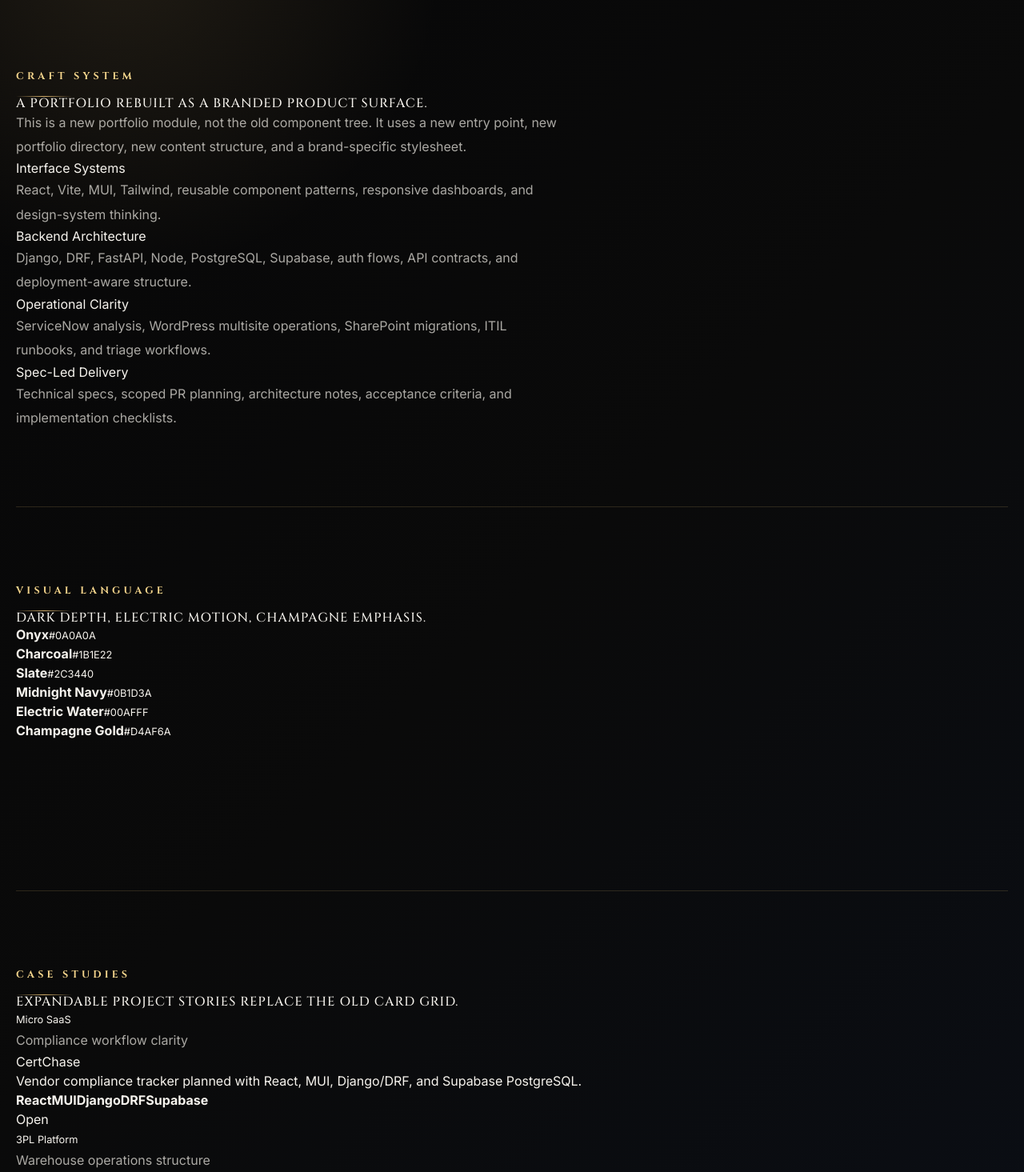
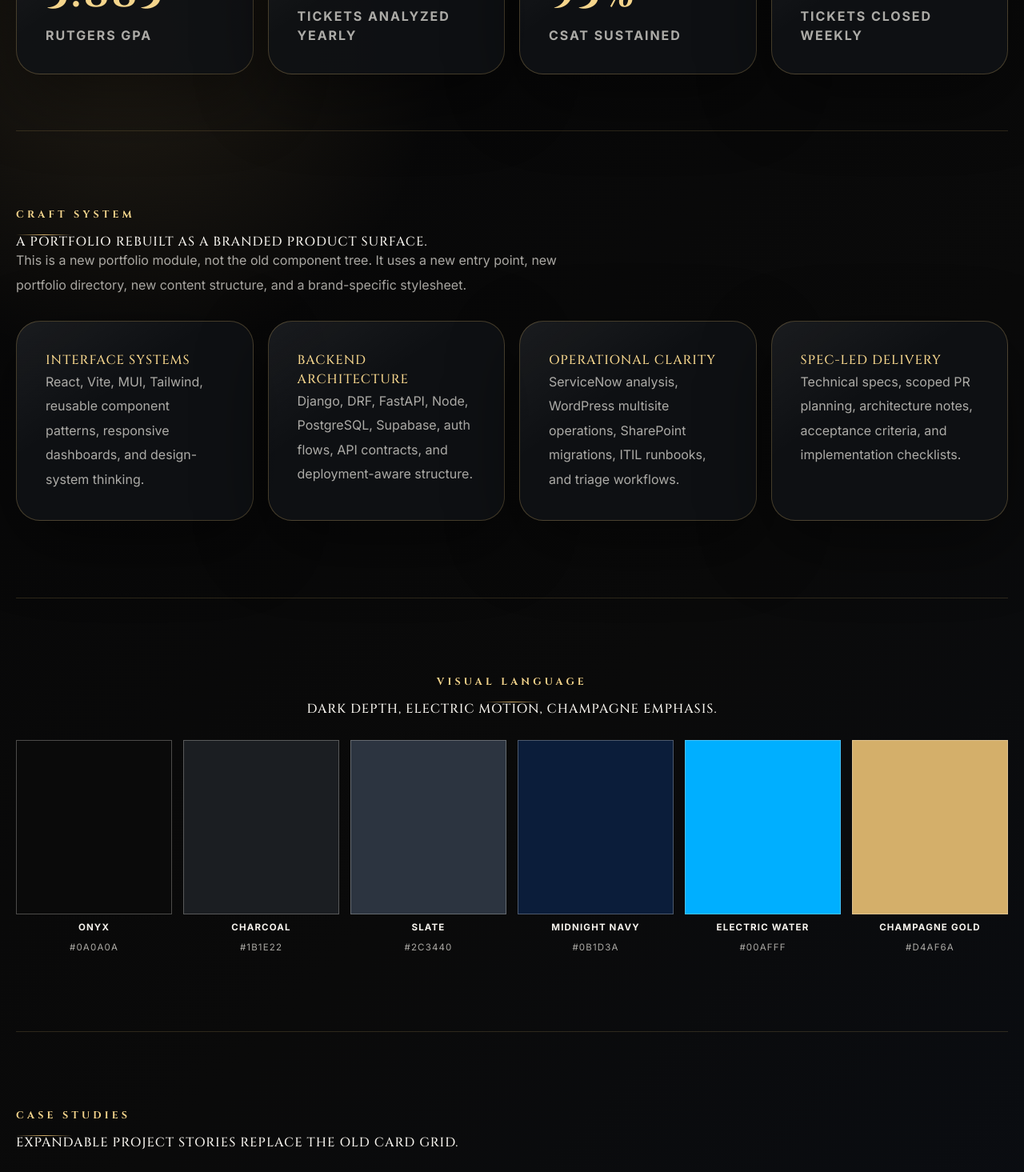
Before and after one commit to jason-huang-dev/jason-huang-dev.github.io, a React (Vite) app: page / in a window 1280 px wide. Shown: the part 900-2365 px from the top of the page at 80% size. Built offline with nearby package versions, Linux system fonts and the light colour scheme.

Commit message:
Complete scratch portfolio styling

```diff
--- a/src/portfolio/portfolio.css
+++ b/src/portfolio/portfolio.css
@@ -1,64 +1,65 @@
 @import url('https://fonts.googleapis.com/css2?family=Cinzel:wght@500;600;700&family=Inter:wght@400;500;600;700;800&display=swap');
 
-:root {
-  --onyx: #0a0a0a;
-  --charcoal: #1b1e22;
-  --slate: #2c3440;
-  --midnight: #0b1d3a;
-  --water: #00afff;
-  --gold: #d4af6a;
-  --gold-bright: #f5d58c;
-  --ivory: #f7f4ee;
-  --muted: rgba(247, 244, 238, 0.68);
-  --line: rgba(212, 175, 106, 0.28);
-}
-
+:root { --onyx:#0a0a0a; --charcoal:#1b1e22; --slate:#2c3440; --midnight:#0b1d3a; --water:#00afff; --gold:#d4af6a; --gold-bright:#f5d58c; --ivory:#f7f4ee; --muted:rgba(247,244,238,.68); --line:rgba(212,175,106,.28); }
 * { box-sizing: border-box; }
 html { scroll-behavior: smooth; }
-body {
-  margin: 0;
-  color: var(--ivory);
-  background:
-    radial-gradient(circle at 50% -8%, rgba(0, 175, 255, 0.18), transparent 30rem),
-    radial-gradient(circle at 12% 20%, rgba(212, 175, 106, 0.12), transparent 25rem),
-    linear-gradient(135deg, #050506, #0a0a0a 42%, #0b1220);
-  font-family: Inter, system-ui, sans-serif;
-}
-
-a { color: inherit; text-decoration: none; }
-.portfolio-root { width: min(1240px, calc(100% - 34px)); margin: 0 auto; }
-.portfolio-nav {
-  position: sticky; top: 16px; z-index: 10;
-  display: flex; justify-content: space-between; align-items: center; gap: 20px;
-  margin: 16px 0 24px; padding: 12px 14px;
-  border: 1px solid var(--line); border-radius: 999px;
-  background: rgba(10, 10, 10, 0.76); backdrop-filter: blur(18px);
-}
-.portfolio-brand { display: flex; align-items: center; gap: 12px; font-family: Cinzel, serif; letter-spacing: .16em; text-transform: uppercase; font-weight: 700; }
-.portfolio-nav nav { display: flex; flex-wrap: wrap; gap: 4px; }
-.portfolio-nav nav a { color: var(--muted); font-family: Cinzel, serif; font-size: .74rem; letter-spacing: .16em; text-transform: uppercase; padding: 10px 12px; border-radius: 999px; }
-.portfolio-nav nav a:hover { color: var(--gold-bright); background: rgba(212, 175, 106, .08); }
-.mark {
-  display: grid; place-items: center;
-  width: 48px; height: 48px; border-radius: 999px;
-  border: 1px solid var(--gold); color: var(--gold-bright);
-  font-family: Cinzel, serif; font-weight: 700;
-  background: radial-gradient(circle, rgba(0, 175, 255, .18), rgba(10, 10, 10, .8));
-  box-shadow: 0 0 34px rgba(0, 175, 255, .14);
-}
-.hero-new { min-height: calc(100vh - 120px); display: grid; grid-template-columns: .95fr 1fr .6fr; gap: 28px; align-items: center; padding: 56px 0 84px; position: relative; }
-.kicker { color: var(--gold-bright); font-family: Cinzel, serif; text-transform: uppercase; letter-spacing: .34em; font-size: .78rem; font-weight: 700; }
-.kicker::after { content: ''; display: block; width: 70px; height: 1px; margin-top: 14px; background: linear-gradient(90deg, transparent, var(--gold), transparent); }
-h1, h2 { font-family: Cinzel, serif; text-transform: uppercase; font-weight: 600; letter-spacing: .06em; }
-h1 { font-size: clamp(2.6rem, 6vw, 6rem); line-height: .96; margin: 0 0 22px; }
-h2 { font-size: clamp(2rem, 4vw, 4rem); line-height: 1.05; margin: 0 0 18px; }
-.hero-new p:not(.kicker), .section-new p:not(.kicker) { color: var(--muted); line-height: 1.9; max-width: 680px; }
-.actions { display: flex; flex-wrap: wrap; gap: 12px; margin-top: 28px; }
-.actions a { min-height: 48px; display: inline-flex; align-items: center; padding: 0 20px; border-radius: 999px; font-family: Cinzel, serif; font-size: .76rem; letter-spacing: .14em; text-transform: uppercase; border: 1px solid var(--line); }
-.actions a:first-child { color: #0a0a0a; background: linear-gradient(135deg, #f5d58c, #d4af6a 50%, #8a6428); }
-.emblem { display: grid; place-items: center; min-height: 460px; border-radius: 999px; border: 1px solid rgba(212, 175, 106, .26); background: radial-gradient(circle, rgba(0, 175, 255, .16), transparent 62%); }
-.emblem .mark { width: min(74vw, 340px); height: min(74vw, 340px); font-size: clamp(3rem, 10vw, 7rem); }
-.keywords { display: grid; gap: 14px; }
-.keywords b { border: 1px solid rgba(212, 175, 106, .22); border-radius: 18px; padding: 18px; font-family: Cinzel, serif; color: var(--gold-bright); letter-spacing: .22em; text-transform: uppercase; background: rgba(16, 18, 22, .68); }
-.section-new { min-height: 60vh; padding: 96px 0; border-top: 1px solid rgba(212, 175, 106, .18); }
-@media (max-width: 980px) { .hero-new { grid-template-columns: 1fr; } .emblem { order: -1; min-height: 320px; } .portfolio-nav { align-items: flex-start; flex-direction: column; border-radius: 28px; } }
+body { margin:0; color:var(--ivory); background:radial-gradient(circle at 50% -8%, rgba(0,175,255,.18), transparent 30rem), radial-gradient(circle at 12% 20%, rgba(212,175,106,.12), transparent 25rem), linear-gradient(135deg,#050506,#0a0a0a 42%,#0b1220); font-family:Inter,system-ui,sans-serif; }
+a { color:inherit; text-decoration:none; }
+.portfolio-root { width:min(1240px,calc(100% - 34px)); margin:0 auto; }
+.portfolio-nav { position:sticky; top:16px; z-index:10; display:flex; justify-content:space-between; align-items:center; gap:20px; margin:16px 0 24px; padding:12px 14px; border:1px solid var(--line); border-radius:999px; background:rgba(10,10,10,.76); backdrop-filter:blur(18px); }
+.portfolio-brand { display:flex; align-items:center; gap:12px; font-family:Cinzel,serif; letter-spacing:.16em; text-transform:uppercase; font-weight:700; }
+.portfolio-nav nav { display:flex; flex-wrap:wrap; gap:4px; }
+.portfolio-nav nav a { color:var(--muted); font-family:Cinzel,serif; font-size:.74rem; letter-spacing:.16em; text-transform:uppercase; padding:10px 12px; border-radius:999px; }
+.portfolio-nav nav a:hover { color:var(--gold-bright); background:rgba(212,175,106,.08); }
+.mark { display:grid; place-items:center; width:48px; height:48px; border-radius:999px; border:1px solid var(--gold); color:var(--gold-bright); font-family:Cinzel,serif; font-weight:700; background:radial-gradient(circle,rgba(0,175,255,.18),rgba(10,10,10,.8)); box-shadow:0 0 34px rgba(0,175,255,.14); }
+.hero-new { min-height:calc(100vh - 120px); display:grid; grid-template-columns:.95fr 1fr .6fr; gap:28px; align-items:center; padding:56px 0 84px; position:relative; }
+.kicker { color:var(--gold-bright); font-family:Cinzel,serif; text-transform:uppercase; letter-spacing:.34em; font-size:.78rem; font-weight:700; }
+.kicker::after { content:''; display:block; width:70px; height:1px; margin-top:14px; background:linear-gradient(90deg,transparent,var(--gold),transparent); }
+h1,h2,h3 { font-family:Cinzel,serif; text-transform:uppercase; font-weight:600; letter-spacing:.06em; }
+h1 { font-size:clamp(2.6rem,6vw,6rem); line-height:.96; margin:0 0 22px; }
+h2 { font-size:clamp(2rem,4vw,4rem); line-height:1.05; margin:0 0 18px; }
+h3 { color:var(--gold-bright); }
+.hero-new p:not(.kicker), .section-new p:not(.kicker), .contact-new p:not(.kicker) { color:var(--muted); line-height:1.9; max-width:720px; }
+.actions { display:flex; flex-wrap:wrap; gap:12px; margin-top:28px; }
+.actions a { min-height:48px; display:inline-flex; align-items:center; padding:0 20px; border-radius:999px; font-family:Cinzel,serif; font-size:.76rem; letter-spacing:.14em; text-transform:uppercase; border:1px solid var(--line); }
+.actions a:first-child { color:#0a0a0a; background:linear-gradient(135deg,#f5d58c,#d4af6a 50%,#8a6428); }
+.emblem { display:grid; place-items:center; min-height:460px; border-radius:999px; border:1px solid rgba(212,175,106,.26); background:radial-gradient(circle,rgba(0,175,255,.16),transparent 62%); }
+.emblem .mark { width:min(74vw,340px); height:min(74vw,340px); font-size:clamp(3rem,10vw,7rem); }
+.keywords { display:grid; gap:14px; }
+.keywords b { border:1px solid rgba(212,175,106,.22); border-radius:18px; padding:18px; font-family:Cinzel,serif; color:var(--gold-bright); letter-spacing:.22em; text-transform:uppercase; background:rgba(16,18,22,.68); }
+.metric-row { display:grid; grid-template-columns:repeat(4,1fr); gap:18px; padding:0 0 70px; }
+.metric-row article, .surface-card, .timeline-card, .contact-new { border:1px solid var(--line); border-radius:30px; background:linear-gradient(145deg,rgba(255,255,255,.05),transparent 38%),rgba(16,18,22,.86); box-shadow:0 28px 90px rgba(0,0,0,.46); padding:clamp(24px,3vw,36px); }
+.metric-row article { min-height:160px; display:flex; flex-direction:column; justify-content:flex-end; }
+.metric-row strong { color:var(--gold-bright); font-family:Cinzel,serif; font-size:clamp(2rem,4vw,3.3rem); letter-spacing:.08em; }
+.metric-row span { color:var(--muted); text-transform:uppercase; letter-spacing:.12em; font-weight:700; }
+.section-new { padding:96px 0; border-top:1px solid rgba(212,175,106,.18); }
+.section-new.centered { text-align:center; }
+.section-new.centered .kicker::after { margin-left:auto; margin-right:auto; }
+.card-grid { display:grid; grid-template-columns:repeat(4,1fr); gap:18px; margin-top:30px; }
+.palette-grid { display:grid; grid-template-columns:repeat(6,1fr); gap:14px; margin-top:30px; }
+.palette-chip { display:grid; justify-items:center; gap:8px; text-align:center; }
+.palette-chip span { width:100%; aspect-ratio:1/1.12; border:1px solid rgba(247,244,238,.28); }
+.palette-chip b, .palette-chip small { font-size:.72rem; letter-spacing:.1em; text-transform:uppercase; }
+.palette-chip small { color:var(--muted); }
+.project-rail { display:flex; gap:18px; min-height:520px; margin-top:30px; }
+.project-panel { position:relative; flex:.62; min-width:118px; cursor:pointer; overflow:hidden; border:1px solid rgba(212,175,106,.24); border-radius:32px; background:linear-gradient(160deg,rgba(11,29,58,.56),rgba(10,10,10,.9)); padding:24px; transition:flex .42s ease; }
+.project-panel.active { flex:3.4; background:radial-gradient(circle at 80% 12%,rgba(0,175,255,.2),transparent 24rem),linear-gradient(145deg,rgba(212,175,106,.1),rgba(10,10,10,.92)); }
+.project-panel > small { color:var(--gold); font-family:Cinzel,serif; letter-spacing:.2em; text-transform:uppercase; writing-mode:vertical-rl; }
+.project-panel.active > small { writing-mode:horizontal-tb; }
+.project-panel div { position:absolute; left:28px; right:28px; bottom:30px; opacity:0; transform:translateY(12px); transition:.24s ease; }
+.project-panel.active div { opacity:1; transform:none; }
+.project-panel p { color:var(--gold); font-family:Cinzel,serif; letter-spacing:.18em; text-transform:uppercase; }
+.project-panel span { color:var(--muted); line-height:1.8; display:block; }
+.project-panel > a { position:absolute; right:22px; top:22px; color:var(--gold-bright); border:1px solid rgba(212,175,106,.34); border-radius:999px; padding:10px 14px; }
+.chips, .tech-cloud { display:flex; flex-wrap:wrap; gap:8px; margin-top:20px; }
+.chips b, .tech-cloud span { background:rgba(0,175,255,.075); border:1px solid rgba(0,175,255,.2); border-radius:999px; font-size:.72rem; letter-spacing:.08em; padding:8px 11px; text-transform:uppercase; }
+.timeline { display:grid; gap:16px; margin-top:30px; }
+.timeline-card { display:grid; grid-template-columns:70px 1fr; gap:20px; }
+.timeline-card > strong { color:var(--gold); font-family:Cinzel,serif; font-size:1.4rem; }
+.timeline-card span { color:var(--gold); font-family:Cinzel,serif; letter-spacing:.18em; text-transform:uppercase; }
+.timeline-card ul { color:var(--muted); line-height:1.85; }
+.contact-new { margin:96px 0 42px; }
+.portfolio-footer { display:flex; justify-content:space-between; gap:18px; color:rgba(247,244,238,.46); padding:28px 0 46px; }
+.portfolio-footer a { color:var(--gold); font-family:Cinzel,serif; letter-spacing:.18em; text-transform:uppercase; }
+@media (max-width:1080px){ .hero-new{grid-template-columns:1fr}.emblem{order:-1}.metric-row,.card-grid{grid-template-columns:repeat(2,1fr)}.palette-grid{grid-template-columns:repeat(3,1fr)} }
+@media (max-width:760px){ .portfolio-root{width:min(100% - 22px,1240px)}.portfolio-nav{align-items:flex-start;flex-direction:column;border-radius:28px}.hero-new{padding-top:28px}.metric-row,.card-grid,.palette-grid{grid-template-columns:1fr}.project-rail{flex-direction:column;min-height:auto}.project-panel,.project-panel.active{flex:none;min-height:380px}.project-panel > small,.project-panel.active > small{writing-mode:horizontal-tb}.project-panel div{opacity:1;transform:none}.timeline-card{grid-template-columns:1fr}.portfolio-footer{flex-direction:column} }
```
